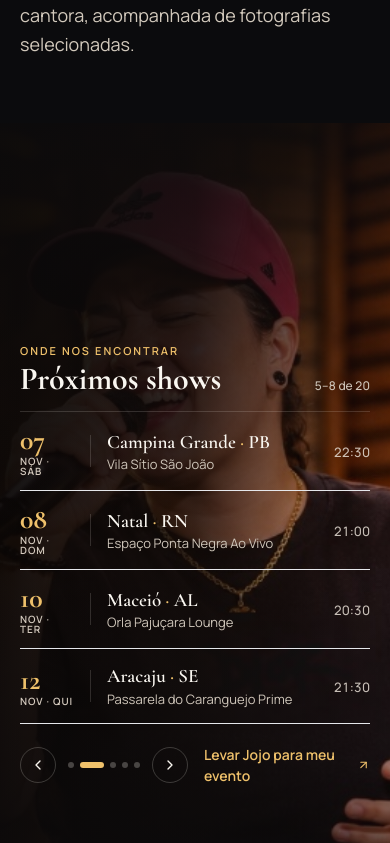
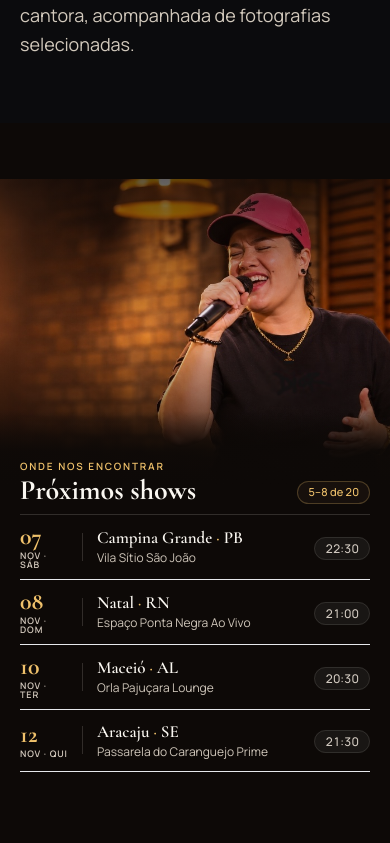
Before and after one commit to moduloWTech/jojo_mendes_home, a Next.js app: page / in a window 390 px wide. Shown: the part 1581-2424 px from the top of the page. Built offline with nearby package versions, Linux system fonts and the light colour scheme; no server answers.

Commit message:
feat(agenda): otimizar layout mobile da seção de agenda separando foto de topo e lista

```diff
--- a/src/components/home/AgendaSection.tsx
+++ b/src/components/home/AgendaSection.tsx
@@ -48,17 +48,17 @@ export function ShowCard({ show, index = 0 }: ShowCardProps) {
   return (
     <article
       className={cn(
-        'group flex items-center justify-between gap-4 border-b border-[#FAF7F1]/12 py-3.5 sm:py-4 transition-all duration-500 ease-out hover:border-[#EFC16B]/55 hover:pl-1.5',
+        'group flex items-center justify-between gap-3 sm:gap-4 border-b border-[#FAF7F1]/12 py-2.5 sm:py-3.5 lg:py-4 transition-all duration-500 ease-out hover:border-[#EFC16B]/55 lg:hover:pl-1.5',
         entered ? 'translate-x-0 opacity-100' : '-translate-x-4 opacity-0'
       )}
     >
-      <div className="flex items-center gap-4 sm:gap-5 min-w-0">
+      <div className="flex items-center gap-3.5 sm:gap-5 min-w-0">
         {/* Data minimalista em ouro */}
-        <div className="flex w-[54px] shrink-0 flex-col items-start leading-none">
-          <span className="font-display text-[28px] sm:text-[32px] font-bold text-[#EFC16B]">
+        <div className="flex w-[48px] sm:w-[54px] shrink-0 flex-col items-start leading-none">
+          <span className="font-display text-[24px] sm:text-[32px] font-bold text-[#EFC16B]">
             {day}
           </span>
-          <span className="mt-0.5 text-[10px] font-semibold tracking-widest text-[#D5CBBF] uppercase">
+          <span className="mt-0.5 text-[9px] sm:text-[10px] font-semibold tracking-widest text-[#D5CBBF] uppercase">
             {month} · {weekday}
           </span>
         </div>
@@ -66,15 +66,15 @@ export function ShowCard({ show, index = 0 }: ShowCardProps) {
         {/* Divisória vertical sutil */}
         <span
           aria-hidden="true"
-          className="h-8 w-px shrink-0 bg-[#FAF7F1]/15 group-hover:bg-[#EFC16B]/50 transition-colors"
+          className="h-7 sm:h-8 w-px shrink-0 bg-[#FAF7F1]/15 group-hover:bg-[#EFC16B]/50 transition-colors"
         />
 
         {/* Cidade, UF e Local em linha limpa */}
         <div className="min-w-0">
-          <h3 className="font-display text-[19px] sm:text-[21px] font-semibold leading-snug text-[#FAF7F1] truncate">
+          <h3 className="font-display text-[17px] sm:text-[21px] font-semibold leading-snug text-[#FAF7F1] truncate">
             {show.city} <span className="text-[#EFC16B]">·</span> {show.state}
           </h3>
-          <p className="text-[13px] sm:text-[14px] text-[#CFC6BA] truncate">
+          <p className="text-[12px] sm:text-[14px] text-[#CFC6BA] truncate">
             {show.venue}
           </p>
         </div>
@@ -87,14 +87,14 @@ export function ShowCard({ show, index = 0 }: ShowCardProps) {
             href={show.detailsUrl}
             target="_blank"
             rel="noopener noreferrer"
-            className="inline-flex items-center gap-1 text-[13px] font-semibold text-[#EFC16B] hover:underline"
+            className="inline-flex items-center gap-1 text-[12px] sm:text-[13px] font-semibold text-[#EFC16B] hover:underline"
           >
             <span>{copy.schedule.detailsCta}</span>
             <ArrowUpRight className="h-3.5 w-3.5" aria-hidden="true" />
           </a>
         ) : (
           show.time && (
-            <span className="text-[13px] sm:text-[14px] font-medium tabular-nums text-[#E5DDD3]/85">
+            <span className="rounded-full border border-[#FAF7F1]/10 bg-[#FAF7F1]/5 px-2.5 py-0.5 lg:border-0 lg:bg-transparent lg:p-0 text-[12px] sm:text-[14px] font-medium tabular-nums text-[#E5DDD3]/90">
               {show.time}
             </span>
           )
@@ -136,11 +136,13 @@ export function AgendaSection({ items = shows }: AgendaSectionProps) {
     <section
       id="agenda"
       aria-labelledby="agenda-heading"
-      className="relative h-[100svh] max-h-[100svh] w-full overflow-hidden bg-[#0D0907] flex items-center pt-16 pb-6"
+      className="relative h-[100svh] max-h-[100svh] w-full overflow-hidden bg-[#0D0907] flex flex-col justify-between lg:flex-row lg:items-center pt-14 pb-5 lg:pt-16 lg:pb-6"
     >
-      {/* Background: Foto da Jojo Mendes cantando sob luz quente à direita */}
+      {/* =====================================================================
+          BACKGROUND DESKTOP (lg+): Intacto — Foto full-bleed com Jojo à direita
+         ===================================================================== */}
       <div
-        className="pointer-events-none absolute inset-0 z-0 overflow-hidden"
+        className="pointer-events-none absolute inset-0 z-0 hidden overflow-hidden lg:block"
         aria-hidden="true"
       >
         <Image
@@ -148,36 +150,59 @@ export function AgendaSection({ items = shows }: AgendaSectionProps) {
           alt=""
           fill
           sizes="100vw"
-          className="object-cover object-[76%_center] lg:object-[82%_center]"
+          className="object-cover object-[82%_center]"
         />
 
         {/* Gradiente limpo à esquerda para leitura das datas mantendo a Jojo nítida à direita */}
-        <div className="absolute inset-0 bg-gradient-to-r from-[#090605]/95 via-[#0E0907]/80 lg:via-[#0E0907]/55 to-transparent" />
+        <div className="absolute inset-0 bg-gradient-to-r from-[#090605]/95 via-[#0E0907]/55 to-transparent" />
         <div className="absolute inset-0 bg-gradient-to-b from-[#0B0B0D]/75 via-transparent to-[#0B0B0D]/80" />
       </div>
 
-      <Container className="relative z-10 w-full">
+      {/* =====================================================================
+          TOPO MOBILE (< lg): Foto da Jojo livre no topo sem texto cobrindo o rosto
+         ===================================================================== */}
+      <div
+        className="pointer-events-none relative z-0 h-[37svh] sm:h-[40svh] w-full shrink-0 overflow-hidden lg:hidden"
+        aria-hidden="true"
+      >
+        <Image
+          src="/media/jojo/agenda-bg.jpg"
+          alt=""
+          fill
+          sizes="100vw"
+          className="object-cover object-[70%_18%] scale-[1.03]"
+        />
+        {/* Vinheta suave no topo (para o header) e fusão escura na base (para a lista de datas abaixo) */}
+        <div className="absolute inset-0 bg-gradient-to-b from-[#0D0907]/65 via-transparent to-[#0D0907]" />
+        <div className="absolute inset-x-0 bottom-0 h-20 bg-gradient-to-t from-[#0D0907] via-[#0D0907]/90 to-transparent" />
+      </div>
+
+      {/* =====================================================================
+          CONTEÚDO DA AGENDA (Mobile embaixo da foto / Desktop na coluna esquerda)
+         ===================================================================== */}
+      <Container className="relative z-10 w-full -mt-8 sm:-mt-10 lg:mt-0 flex-1 lg:flex-initial flex flex-col justify-between lg:block">
         <div
           onMouseEnter={() => setIsPaused(true)}
           onMouseLeave={() => setIsPaused(false)}
-          className="w-full lg:max-w-[50%] xl:max-w-[540px]"
+          className="w-full lg:max-w-[50%] xl:max-w-[540px] flex flex-col justify-between h-full lg:h-auto"
         >
+          <div>
             {/* Cabeçalho enxuto */}
-          <div className="mb-4 sm:mb-6 flex items-end justify-between gap-4">
+            <div className="mb-2.5 sm:mb-4 lg:mb-6 flex items-end justify-between gap-4">
               <div>
-              <p className="text-[11px] sm:text-[12px] font-semibold tracking-[0.18em] text-[#EFC16B] uppercase">
+                <p className="text-[10px] sm:text-[12px] font-semibold tracking-[0.18em] text-[#EFC16B] uppercase">
                   {copy.schedule.eyebrow}
                 </p>
                 <h2
                   id="agenda-heading"
-                className="mt-1 font-display text-[32px] sm:text-[40px] xl:text-[44px] font-bold leading-none text-[#FAF7F1]"
+                  className="mt-0.5 sm:mt-1 font-display text-[28px] sm:text-[38px] xl:text-[44px] font-bold leading-none text-[#FAF7F1]"
                 >
                   {copy.schedule.title}
                 </h2>
               </div>
 
               {confirmedShows.length > 0 && (
-              <span className="text-[12px] font-medium tabular-nums text-[#CFC6BA]">
+                <span className="rounded-full border border-[#EFC16B]/25 bg-[#1B130E]/80 px-2.5 py-0.5 lg:border-0 lg:bg-transparent lg:p-0 text-[11px] sm:text-[12px] font-medium tabular-nums text-[#EFC16B] lg:text-[#CFC6BA]">
                   {safePage * ITEMS_PER_PAGE + 1}–
                   {Math.min(
                     (safePage + 1) * ITEMS_PER_PAGE,
@@ -196,25 +221,27 @@ export function AgendaSection({ items = shows }: AgendaSectionProps) {
                 </p>
               </div>
             ) : (
-            <>
-              {/* Lista limpa de 4 datas por vez (ZERO barra de rolagem) */}
+              /* Lista limpa de 4 datas por vez (ZERO barra de rolagem) */
               <div className="border-t border-[#FAF7F1]/15">
                 {visibleShows.map((show, idx) => (
                   <ShowCard key={show.id} show={show} index={idx} />
                 ))}
               </div>
+            )}
+          </div>
 
-              {/* Paginação minimalista + link de contratação */}
-              <div className="mt-5 flex items-center justify-between gap-4">
+          {confirmedShows.length > 0 && (
+            /* Paginação minimalista + link de contratação */
+            <div className="mt-3 sm:mt-5 flex items-center justify-between gap-3 pt-1">
               {totalPages > 1 && (
-                  <div className="flex items-center gap-2">
+                <div className="flex items-center gap-1.5 sm:gap-2">
                   <button
                     type="button"
                     aria-label="Datas anteriores"
                     onClick={() =>
                       setPage((prev) => (prev - 1 + totalPages) % totalPages)
                     }
-                      className="inline-flex h-9 w-9 items-center justify-center rounded-full border border-[#FAF7F1]/20 text-[#FAF7F1] transition-colors hover:border-[#EFC16B] hover:text-[#EFC16B]"
+                    className="inline-flex h-8 w-8 sm:h-9 sm:w-9 items-center justify-center rounded-full border border-[#FAF7F1]/20 text-[#FAF7F1] transition-colors hover:border-[#EFC16B] hover:text-[#EFC16B]"
                   >
                     <ChevronLeft className="h-4 w-4" aria-hidden="true" />
                   </button>
@@ -229,7 +256,7 @@ export function AgendaSection({ items = shows }: AgendaSectionProps) {
                         className={cn(
                           'h-1.5 rounded-full transition-all duration-300',
                           i === safePage
-                              ? 'w-6 bg-[#EFC16B]'
+                            ? 'w-5 sm:w-6 bg-[#EFC16B]'
                             : 'w-1.5 bg-[#FAF7F1]/25 hover:bg-[#FAF7F1]/50'
                         )}
                       />
@@ -240,7 +267,7 @@ export function AgendaSection({ items = shows }: AgendaSectionProps) {
                     type="button"
                     aria-label="Próximas datas"
                     onClick={() => setPage((prev) => (prev + 1) % totalPages)}
-                      className="inline-flex h-9 w-9 items-center justify-center rounded-full border border-[#FAF7F1]/20 text-[#FAF7F1] transition-colors hover:border-[#EFC16B] hover:text-[#EFC16B]"
+                    className="inline-flex h-8 w-8 sm:h-9 sm:w-9 items-center justify-center rounded-full border border-[#FAF7F1]/20 text-[#FAF7F1] transition-colors hover:border-[#EFC16B] hover:text-[#EFC16B]"
                   >
                     <ChevronRight className="h-4 w-4" aria-hidden="true" />
                   </button>
@@ -249,13 +276,12 @@ export function AgendaSection({ items = shows }: AgendaSectionProps) {
 
               <Link
                 href={destinations.booking}
-                  className="inline-flex items-center gap-1.5 text-[14px] font-semibold text-[#EFC16B] transition-colors hover:text-[#FAF7F1]"
+                className="inline-flex items-center gap-1 rounded-pill border border-[#EFC16B]/35 bg-[#EFC16B]/10 px-3.5 py-1.5 lg:border-0 lg:bg-transparent lg:p-0 text-[12px] sm:text-[14px] font-semibold text-[#EFC16B] whitespace-nowrap transition-colors hover:text-[#FAF7F1]"
               >
-                  <span>Levar Jojo para meu evento</span>
-                  <ArrowUpRight className="h-4 w-4" aria-hidden="true" />
+                <span>Contratar show</span>
+                <ArrowUpRight className="h-3.5 w-3.5 sm:h-4 sm:w-4" aria-hidden="true" />
               </Link>
             </div>
-            </>
           )}
         </div>
       </Container>
```
Lines whose indentation alone changed are shown as unchanged.
